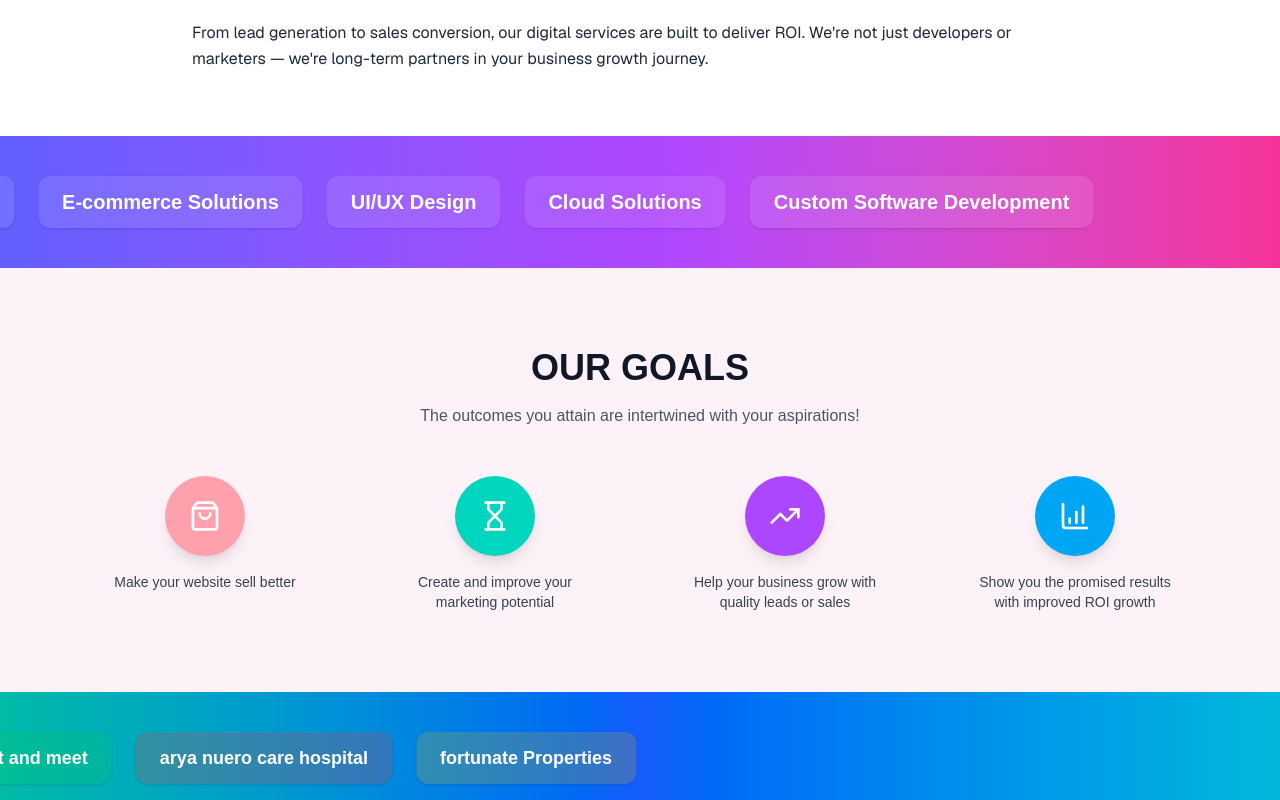
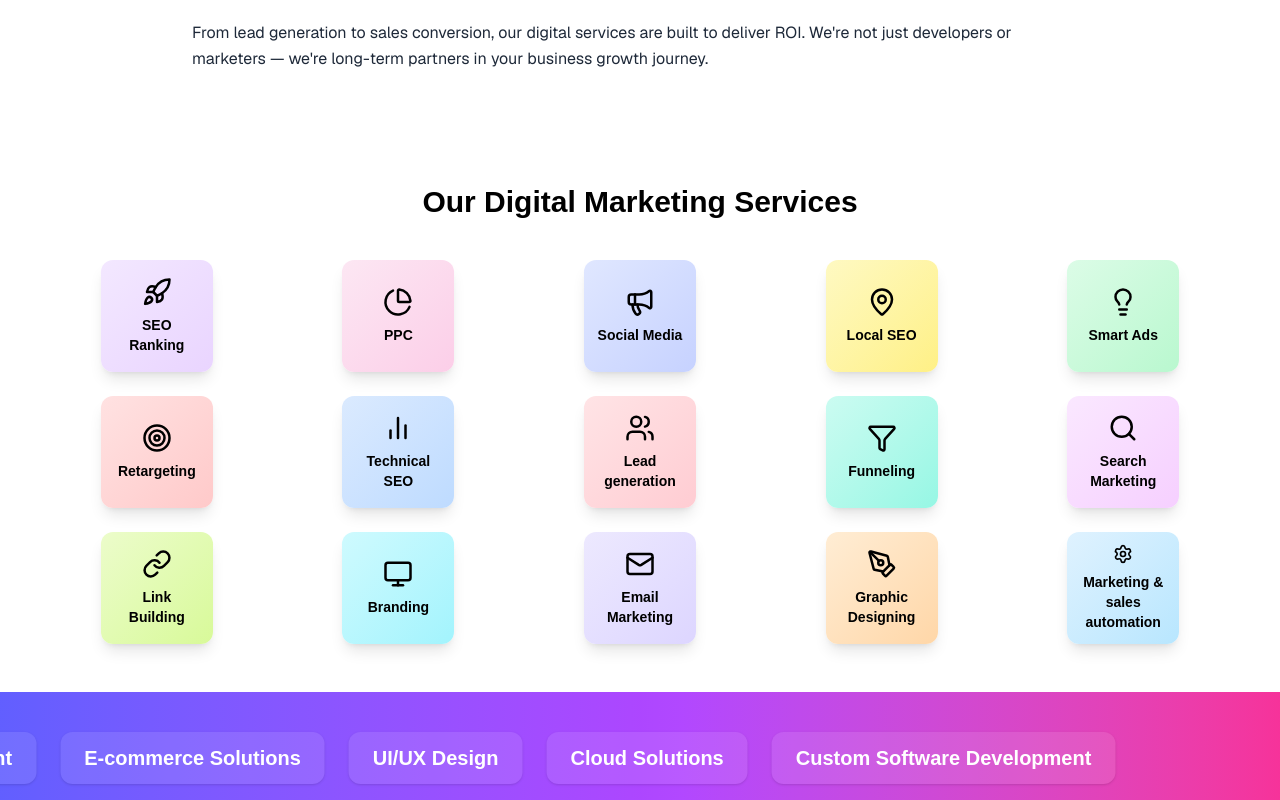
Before and after one commit to saikiranyalavarthi/kidi-web-tech, a Next.js app: page /services in a window 1280 px wide. Shown: the part 1420-2220 px from the top of the page. Built offline with nearby package versions, Linux system fonts and the light colour scheme.

Commit message:
some service content add

```diff
--- a/package.json
+++ b/package.json
@@ -22,6 +22,6 @@
     "@tailwindcss/postcss": "^4",
     "eslint": "^9",
     "eslint-config-next": "15.3.4",
-    "tailwindcss": "^4"
+    "tailwindcss": "^4.1.11"
   }
 }
--- /dev/null
+++ b/src/app/Components/ServiceCard.js
@@ -0,0 +1,73 @@
+"use client";
+import { motion } from "framer-motion";
+import {
+  Rocket,
+  PieChart,
+  Megaphone,
+  MapPin,
+  Lightbulb,
+  Target,
+  BarChart2,
+  Users,
+  Filter,
+  Search,
+  Link as LinkIcon,
+  Monitor,
+  Mail,
+  PenTool,
+  Settings,
+} from "lucide-react";
+
+const iconsMap = {
+  "SEO Ranking": Rocket,
+  PPC: PieChart,
+  "Social Media": Megaphone,
+  "Local SEO": MapPin,
+  "Smart Ads": Lightbulb,
+  Retargeting: Target,
+  "Technical SEO": BarChart2,
+  "Lead generation": Users,
+  Funneling: Filter,
+  "Search Marketing": Search,
+  "Link Building": LinkIcon,
+  Branding: Monitor,
+  "Email Marketing": Mail,
+  "Graphic Designing": PenTool,
+  "Marketing & sales automation": Settings,
+};
+
+const bgGradients = [
+  "from-purple-100 to-purple-200",
+  "from-pink-100 to-pink-200",
+  "from-indigo-100 to-indigo-200",
+  "from-yellow-100 to-yellow-200",
+  "from-green-100 to-green-200",
+  "from-red-100 to-red-200",
+  "from-blue-100 to-blue-200",
+  "from-rose-100 to-rose-200",
+  "from-teal-100 to-teal-200",
+  "from-fuchsia-100 to-fuchsia-200",
+  "from-lime-100 to-lime-200",
+  "from-cyan-100 to-cyan-200",
+  "from-violet-100 to-violet-200",
+  "from-orange-100 to-orange-200",
+  "from-sky-100 to-sky-200",
+];
+
+export default function ServiceCard({ title, index }) {
+  const Icon = iconsMap[title];
+  if (!Icon) return null;
+
+  return (
+    <motion.div
+      whileHover={{ scale: 1.1 }}
+      transition={{ type: "spring", stiffness: 300 }}
+      className={`rounded-xl w-28 h-28 flex flex-col items-center justify-center bg-gradient-to-br ${
+        bgGradients[index % bgGradients.length]
+      } shadow-lg p-3 text-black`}
+    >
+      <Icon size={30} className="mb-2" />
+      <p className="text-center text-sm font-semibold">{title}</p>
+    </motion.div>
+  );
+}
--- /dev/null
+++ b/src/app/Components/ServicesSection.jsx
@@ -0,0 +1,35 @@
+"use client";
+import ServiceCard from "./ServiceCard";
+
+const services = [
+  "SEO Ranking",
+  "PPC",
+  "Social Media",
+  "Local SEO",
+  "Smart Ads",
+  "Retargeting",
+  "Technical SEO",
+  "Lead generation",
+  "Funneling",
+  "Search Marketing",
+  "Link Building",
+  "Branding",
+  "Email Marketing",
+  "Graphic Designing",
+  "Marketing & sales automation",
+];
+
+export default function ServicesSection() {
+  return (
+    <section className="py-12 px-6 md:px-12 bg-white">
+      <h2 className="text-3xl font-bold text-center mb-10">
+        Our Digital Marketing Services
+      </h2>
+      <div className="grid grid-cols-2 sm:grid-cols-3 md:grid-cols-5 gap-6 justify-items-center">
+        {services.map((title, index) => (
+          <ServiceCard key={index} title={title} index={index} />
+        ))}
+      </div>
+    </section>
+  );
+}
--- a/src/app/Navbar/Navbar.jsx
+++ b/src/app/Navbar/Navbar.jsx
@@ -15,7 +15,15 @@ const Navbar = () => {
         <div className="max-w-7xl mx-auto flex justify-between items-center">
           {/* Logo */}
           <Link href="/" className="text-2xl font-bold">
-            KIDIWEBTECH
+            {/* <img
+              src="/assets/logo.png" // make sure the image is inside /public/assets/
+              alt="KIDIWEBTECH Logo"
+              width={50}
+              height={50}
+            /> */}
+            <span className="text-white font-semibold text-lg">
+              KIDIWEBTECH
+            </span>
           </Link>
 
           {/* Hamburger Icon */}
--- a/src/app/page.js
+++ b/src/app/page.js
@@ -5,6 +5,7 @@ import Head from "next/head";
 import Image from "next/image";
 import { CheckCircle } from "lucide-react";
 import AnimatedServices from "./Components/AnimatedServices";
+import ServicesSection from "./Components/ServicesSection";
 
 export default function Home() {
   const services = [
@@ -296,9 +297,11 @@ export default function Home() {
           />
         </div>
       </section>
-
+      <main className=" bg-white text-black">
+        <ServicesSection />
+      </main>
       {/* Contact CTA */}
-      <section className="py-16 px-6 md:px-20 bg-gray-50 text-center">
+      <section className="py-4 px-6 md:px-20 bg-gray-50 text-center">
         <h2 className="text-3xl font-semibold text-indigo-700 mb-6">
           Get in Touch
         </h2>
--- a/src/app/services/page.js
+++ b/src/app/services/page.js
@@ -1,4 +1,5 @@
 import Image from "next/image";
+import ServicesSection from "../Components/ServicesSection";
 
 // ✅ SEO Metadata for App Router
 export const metadata = {
@@ -161,7 +162,9 @@ export default function ServicesPage() {
           </div>
         </section>
       </div>
-
+      <main className=" bg-white text-black">
+        <ServicesSection />
+      </main>
       {/* Structured Data (JSON-LD) outside of main DOM */}
       <script
         type="application/ld+json"
```
Also changed, not shown: public/assets/logo.png (added), 1 other file (tests, documents, lock files or other folders).
